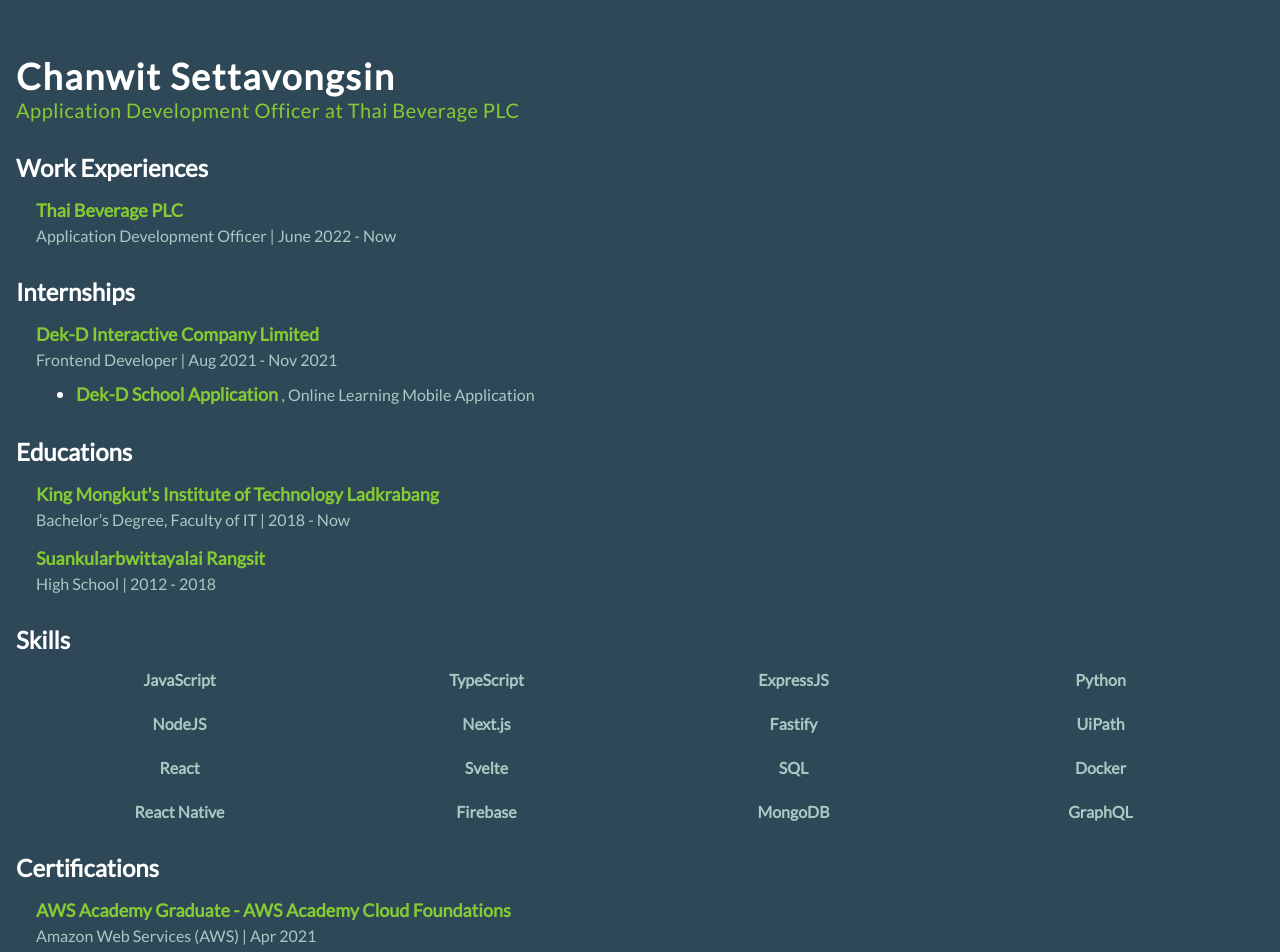
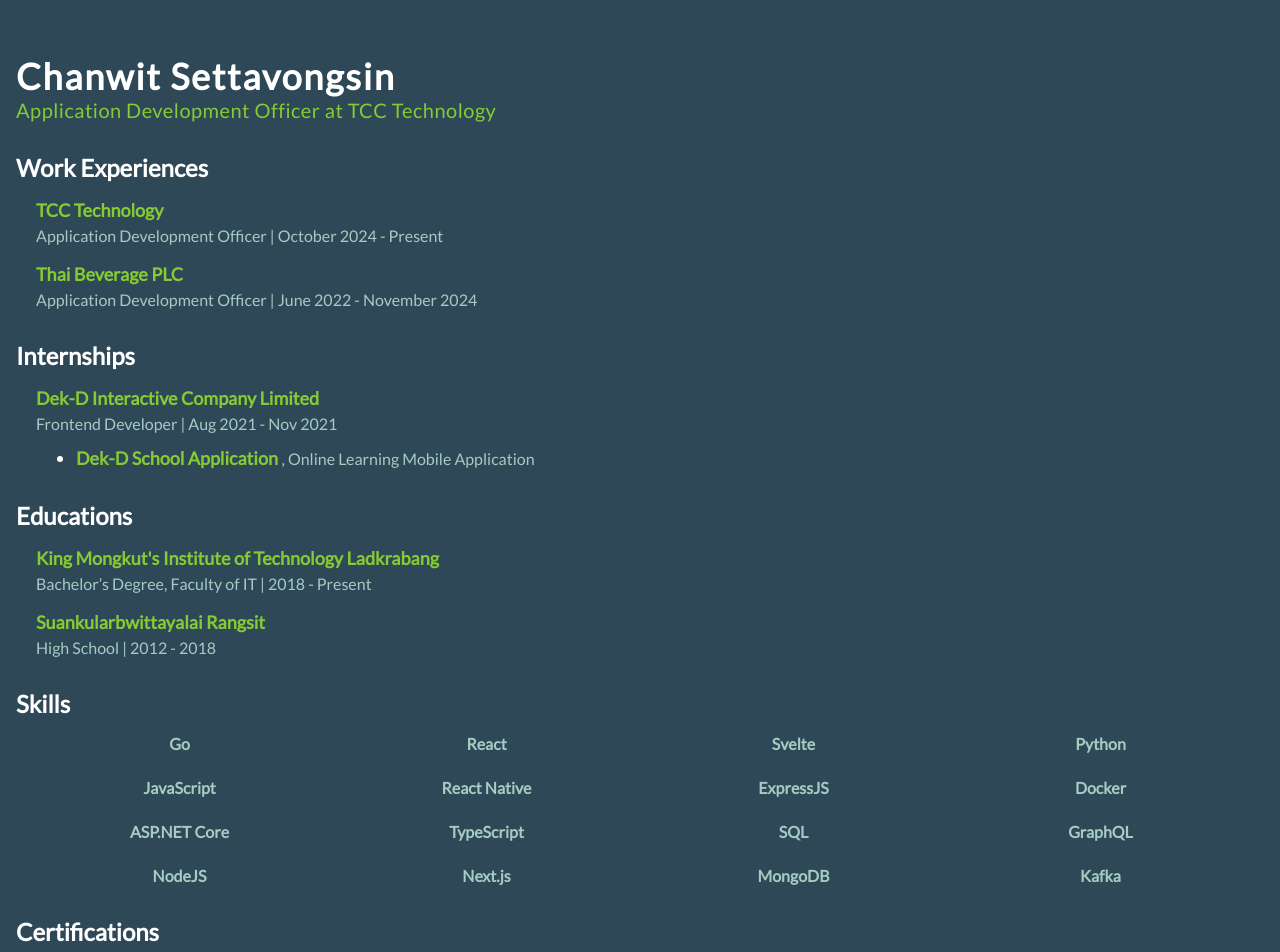
Before and after one commit to max180643/CV-CHNWT, a Svelte app: page / in a window 1280 px wide. Shown: the top 952 px of the page. Built offline with nearby package versions, Linux system fonts and the light colour scheme.

Commit message:
feat: :sparkles: update data for 2025

```diff
--- a/src/App.svelte
+++ b/src/App.svelte
@@ -18,7 +18,7 @@
     </p>
     <div>
       <p class="text-primary text-xl tracking-wide">
-        Application Development Officer at Thai Beverage PLC
+        Application Development Officer at TCC Technology
       </p>
     </div>
     <Work />
--- a/src/constrants/skills.ts
+++ b/src/constrants/skills.ts
@@ -1,20 +1,20 @@
-export type Skill = string
+export type Skill = string;
 
 export const Skills: Skill[] = [
-  'JavaScript',
-  'NodeJS',
-  'React',
-  'React Native',
-  'TypeScript',
-  'Next.js',
-  'Svelte',
-  'Firebase',
-  'ExpressJS',
-  'Fastify',
-  'SQL',
-  'MongoDB',
-  'Python',
-  'UiPath',
-  'Docker',
-  'GraphQL'
-]
+  "Go",
+  "JavaScript",
+  "ASP.NET Core",
+  "NodeJS",
+  "React",
+  "React Native",
+  "TypeScript",
+  "Next.js",
+  "Svelte",
+  "ExpressJS",
+  "SQL",
+  "MongoDB",
+  "Python",
+  "Docker",
+  "GraphQL",
+  "Kafka",
+];
--- a/src/constrants/work.ts
+++ b/src/constrants/work.ts
@@ -1,21 +1,30 @@
 export interface WorkExperience {
-  company: string
-  position: string
+  company: string;
+  position: string;
   period: {
-    start: string
-    end: string | null
-  }
-  url: string
+    start: string;
+    end: string | null;
+  };
+  url: string;
 }
 
 export const WorkExperiences: WorkExperience[] = [
   {
-    company: 'Thai Beverage PLC',
-    position: 'Application Development Officer',
+    company: "TCC Technology",
+    position: "Application Development Officer",
+    period: {
+      start: "October 2024",
+      end: null,
+    },
+    url: "https://www.tcc-technology.com/",
+  },
+  {
+    company: "Thai Beverage PLC",
+    position: "Application Development Officer",
     period: {
       start: "June 2022",
-      end: null
+      end: "November 2024",
     },
-    url: 'https://www.thaibev.com/'
-  }
-]
+    url: "https://www.thaibev.com/",
+  },
+];
--- a/src/lib/Education.svelte
+++ b/src/lib/Education.svelte
@@ -11,7 +11,7 @@
       </a>
       <p class="text-secondary text-base">
         {`${level}${info !== null ? `, ${info}` : ""} | ${year.start} - ${
-          year.end === null ? "Now" : year.end
+          year.end === null ? "Present" : year.end
         }`}
       </p>
     </div>
--- a/src/lib/Intern.svelte
+++ b/src/lib/Intern.svelte
@@ -11,7 +11,7 @@
       </a>
       <p class="text-secondary text-base">
         {`${position} | ${period.start} - ${
-          period.end === null ? "Now" : period.end
+          period.end === null ? "Present" : period.end
         }`}
       </p>
       {#if projects.length !== 0}
--- a/src/lib/Work.svelte
+++ b/src/lib/Work.svelte
@@ -11,7 +11,7 @@
       </a>
       <p class="text-secondary text-base">
         {`${position} | ${period.start} - ${
-          period.end === null ? "Now" : period.end
+          period.end === null ? "Present" : period.end
         }`}
       </p>
     </div>
```
